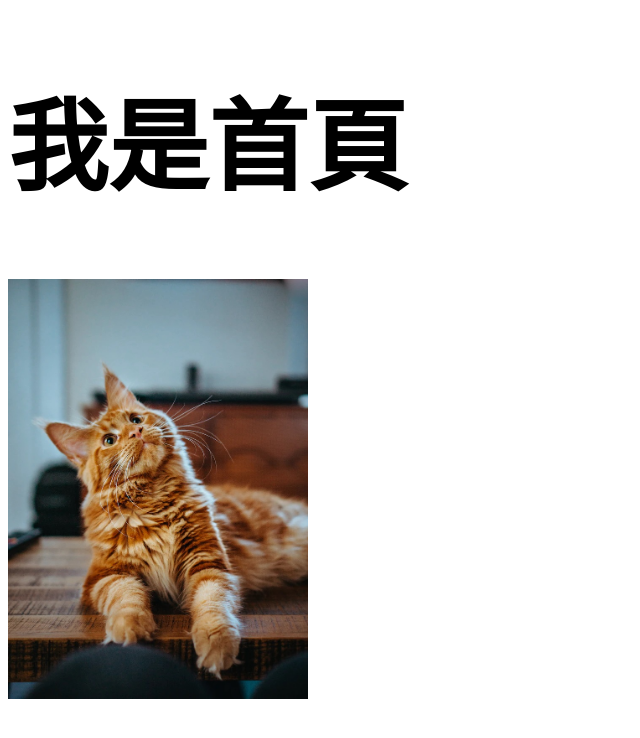
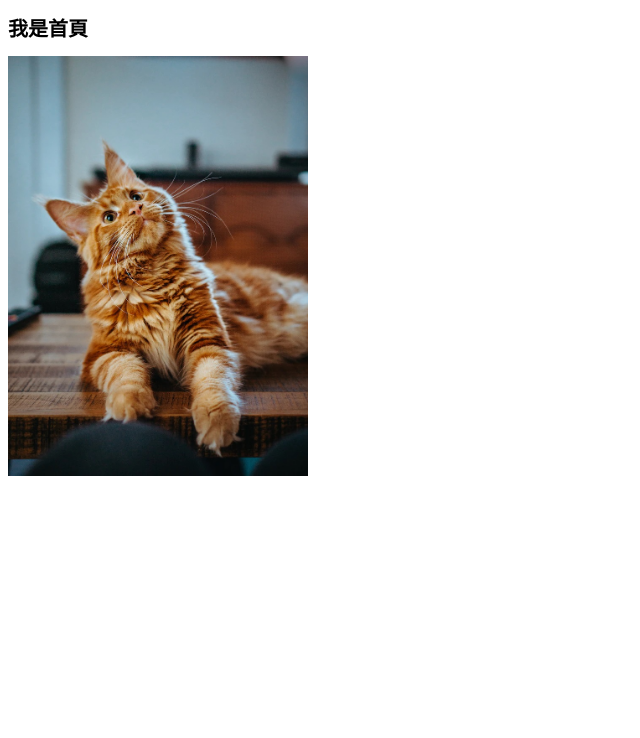
Before and after one commit to Urchinfox/PracticeW4, a website built with Vite: page pages/index.html in a window 1280 px wide. Shown: the whole page, without its empty margins (0-640 px from the left). Built offline with nearby package versions, Linux system fonts and the light colour scheme.

Commit message:
testmodify

```diff
--- a/assets/scss/pages/_index.scss
+++ b/assets/scss/pages/_index.scss
@@ -1,3 +1,3 @@
 .index-title {
-  font-size: 100px;
+  font-size: 20px;
 }
```
